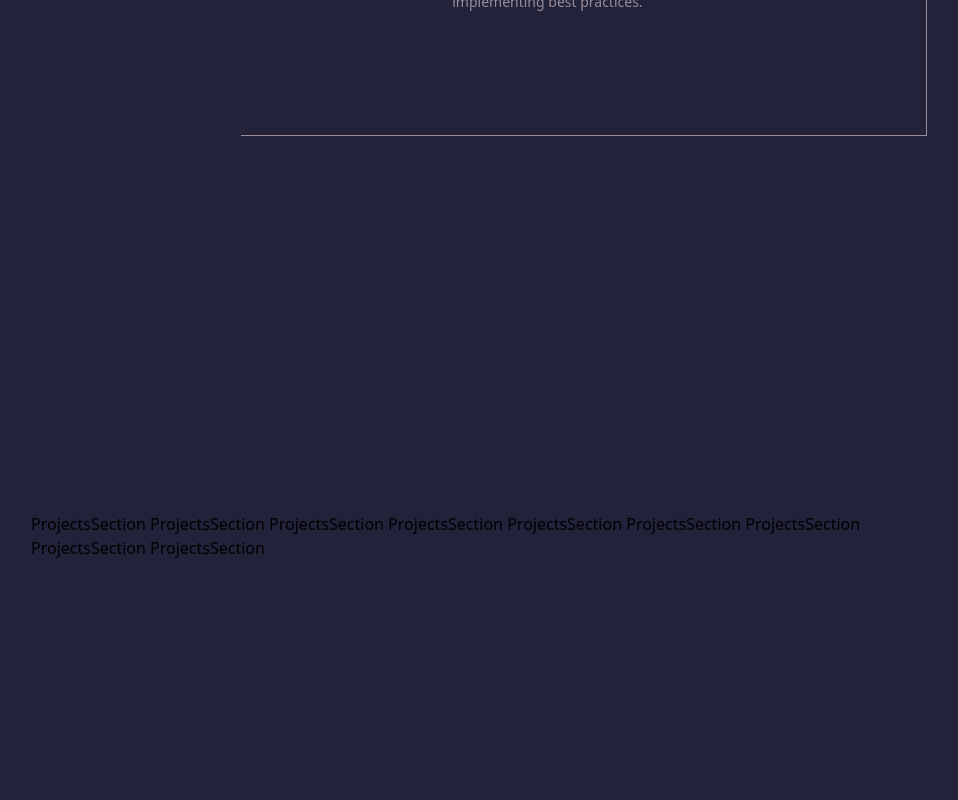
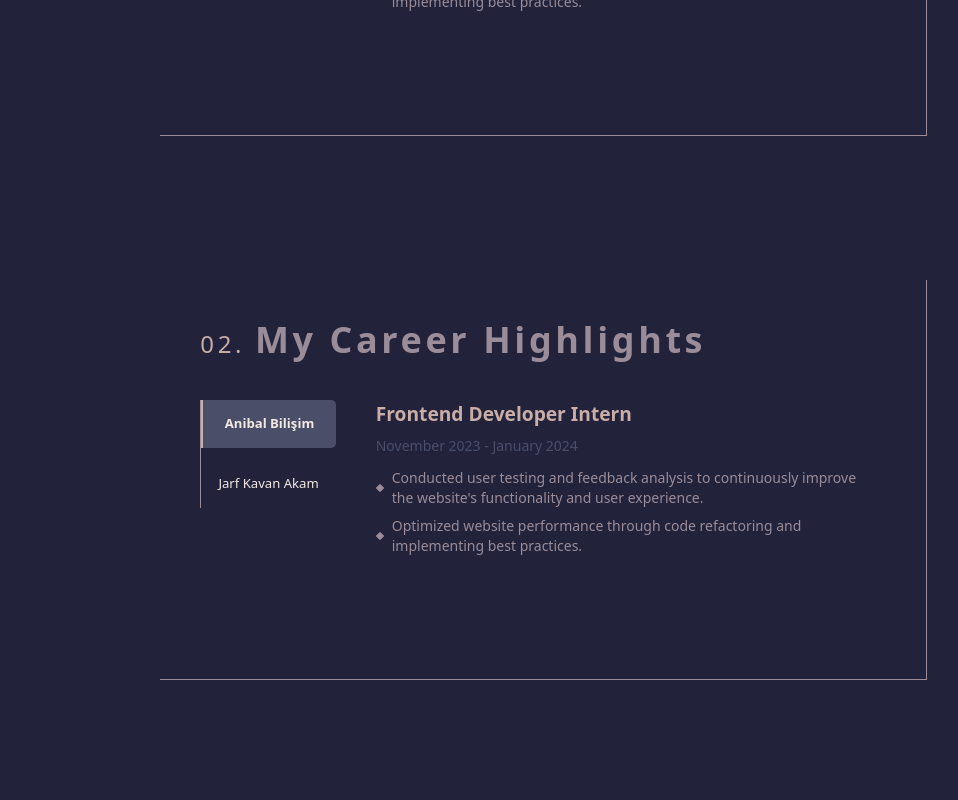
Before and after one commit to HitaBeeDev/portfolio, a React (Vite) app: page / in a window 1280 px wide. Shown: the part 1860-2660 px from the top of the page, without its empty margins (177-1135 px from the left). Built offline with nearby package versions, Linux system fonts and the light colour scheme.

Commit message:
finishing work

```diff
--- a/src/Components/ExperienceSection.jsx
+++ b/src/Components/ExperienceSection.jsx
@@ -8,12 +8,12 @@ function AboutSection() {
 
   return (
     <section
-      id="about"
+      id="experience"
       className="lg:mr-44 lg:ml-44 lg:grid lg:grid-cols-12 ml-14 mr-14 gap-10 mt-36"
     >
-      <div className="lg:col-span-3 bg-color1"></div>
+      <div className="lg:col-span-2 bg-color1"></div>
 
-      <div className="lg:p-10 lg:pb-16 lg:pr-16 lg:col-span-9 p-5 border-r border-b h-[25rem] border-color3">
+      <div className="lg:p-10 lg:pb-16 lg:pr-16 lg:col-span-10 p-5 border-r border-b h-[25rem] border-color3">
         <p className="lg:text-4xl text-xl text-color3 font-semibold tracking-widest">
           <span className="text-color4 font-medium lg:text-2xl text-lg">
             02.{" "}
--- a/src/Components/ProjectsSection.jsx
+++ b/src/Components/ProjectsSection.jsx
@@ -1,14 +1,72 @@
-function ProjectsSection() {
+import { useState } from "react";
+import jobTabContents from "./jobTabContents";
+import { FontAwesomeIcon } from "@fortawesome/react-fontawesome";
+import { faDiamond } from "@fortawesome/free-solid-svg-icons";
+
+function AboutSection() {
+  const [activeTab, setActiveTab] = useState(0);
+
   return (
-    <div
-      id="about"
-      className="lg:mr-52 lg:ml-52 flex-col justify-center lg:flex items-start h-screen mt-14 lg:mt-0 ml-14 mr-14"
+    <section
+      id="experience"
+      className="lg:mr-44 lg:ml-44 lg:grid lg:grid-cols-12 ml-14 mr-14 gap-10 mt-36"
     >
-      ProjectsSection ProjectsSection ProjectsSection ProjectsSection
-      ProjectsSection ProjectsSection ProjectsSection ProjectsSection
-      ProjectsSection
-    </div>
+      <div className="lg:col-span-2 bg-color1"></div>
+
+      <div className="lg:p-10 lg:pb-16 lg:pr-16 lg:col-span-10 p-5 border-r border-b h-[25rem] border-color3">
+        <p className="lg:text-4xl text-xl text-color3 font-semibold tracking-widest">
+          <span className="text-color4 font-medium lg:text-2xl text-lg">
+            02.{" "}
+          </span>{" "}
+          My Career Highlights
+        </p>
+
+        <div className="grid grid-cols-12 gap-10 mt-10">
+          <div className="border-l border-color3 h-fit col-span-3 flex flex-col gap-3">
+            {jobTabContents.map((tab, index) => (
+              <div
+                key={index}
+                className={` cursor-pointer ${
+                  index === activeTab
+                    ? "transition-all bg-color2 rounded-r-[0.3rem] duration-500 font-semibold border-l-2 border-color4"
+                    : ""
+                }`}
+                onClick={() => setActiveTab(index)}
+              >
+                <p className="h-12 text-color5 text-[0.82rem] flex justify-center items-center">
+                  {tab.jobFirm}
+                </p>
+              </div>
+            ))}
+          </div>
+
+          <div className="col-span-9">
+            <p className="text-[1.2rem] font-semibold text-color4">
+              {jobTabContents[activeTab].jobPosition}
+            </p>
+
+            <p className="text-sm text-color2 mt-2">
+              {jobTabContents[activeTab].jobDate}
+            </p>
+
+            <ul className="mt-3">
+              {jobTabContents[activeTab].jobBulletPoints.map(
+                (bullet, bulletIndex) => (
+                  <li
+                    className="flex flex-row items-center gap-2 text-sm mt-2 text-color3"
+                    key={bulletIndex}
+                  >
+                    <FontAwesomeIcon className="w-2 h-2" icon={faDiamond} />
+                    {bullet}
+                  </li>
+                )
+              )}
+            </ul>
+          </div>
+        </div>
+      </div>
+    </section>
   );
 }
 
-export default ProjectsSection;
+export default AboutSection;
```
